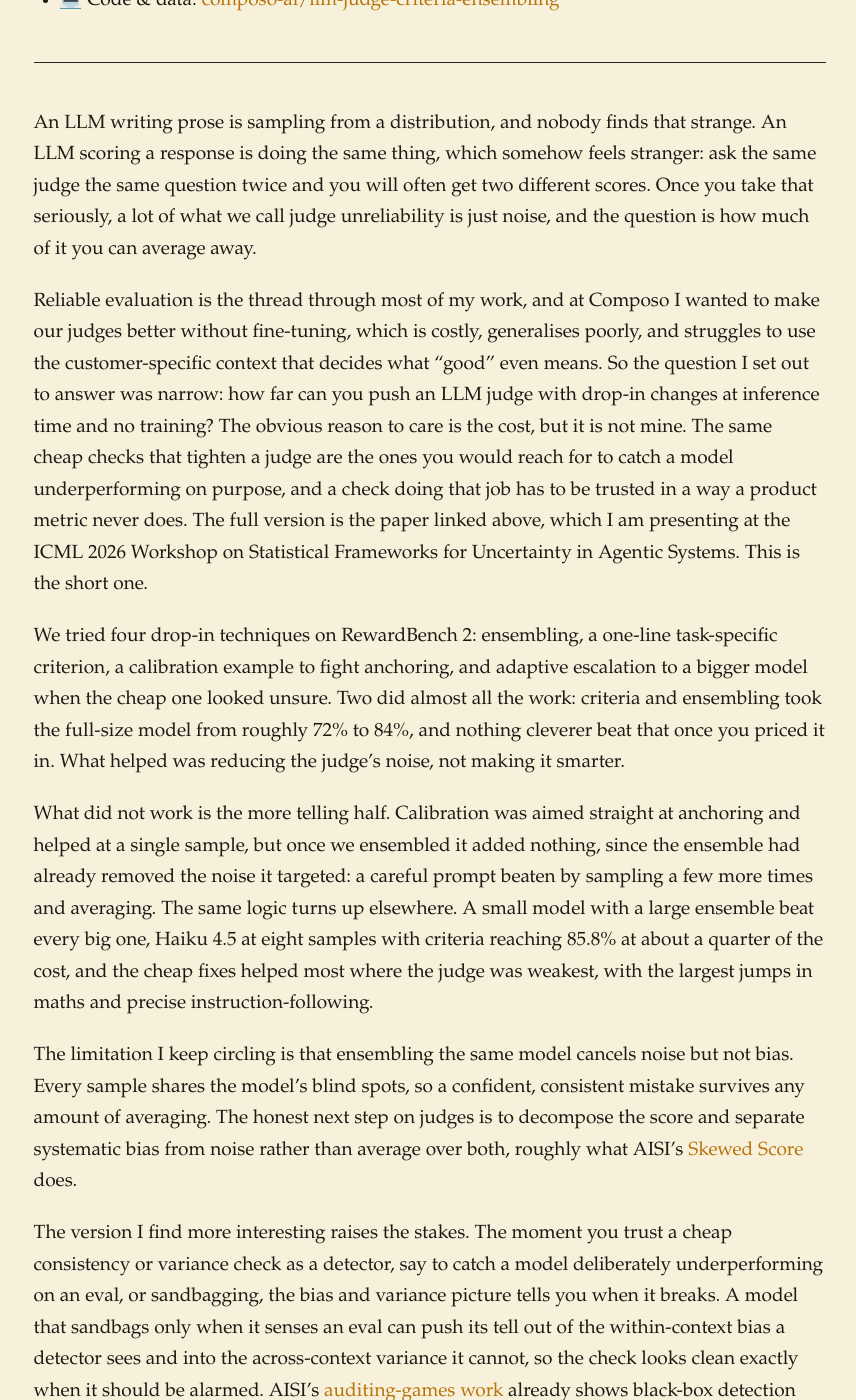
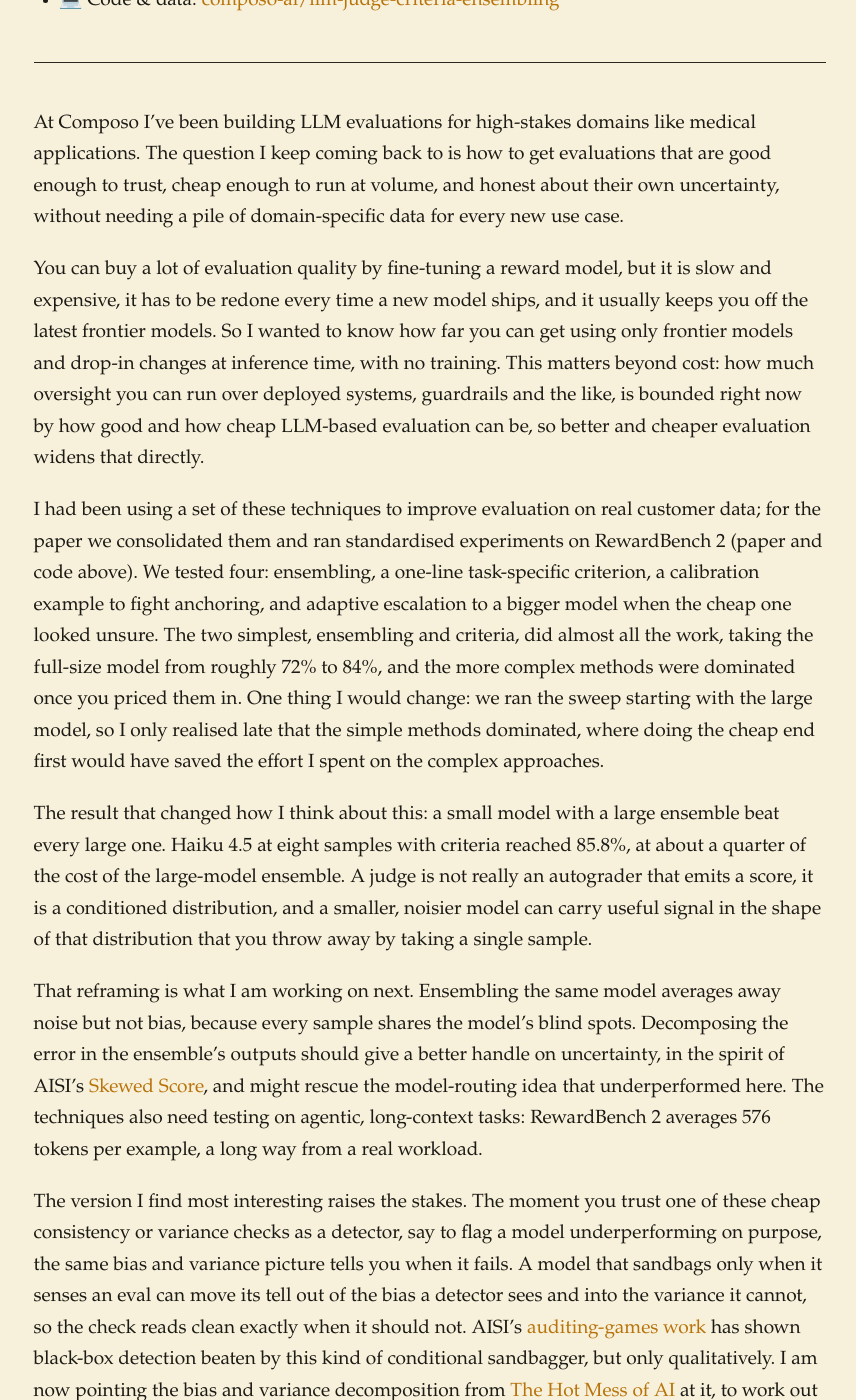
Before and after one commit to ryanlail/ryanlail.github.io, a Jekyll site: the page built from _posts/2026-05-29-cost-effective-llm-as-a-judge.md, in a window 1280 px wide and 1400 px high, scrolled down 359 px. Shown: the whole window, without its empty margins (161-1017 px from the left). Built offline with Jekyll 4.4.1, drawn with Linux system fonts in a browser that asks for light colours; some of the changed text lies outside the part shown.

Commit message:
Rework LLM-judge post; add homepage subtitle with RewardBench2 result
Replace post body/description with the frontier-model, oversight-framed
version. Add a post `subtitle` field and prefer it for the homepage
post-list excerpt, falling back to `description`.

https://claude.ai/code/session_01Fm8eSAepmCxUSSeqJrEjMh

```diff
--- a/_layouts/home.html
+++ b/_layouts/home.html
@@ -15,7 +15,9 @@ layout: default
         <time class="post-list__date" datetime="{{ post.date | date_to_xmlschema }}">{{ post.date | date: "%Y-%m-%d" }}</time>
         <span class="post-list__title">{{ post.title | escape }}</span>
       </a>
-      {%- if post.description -%}
+      {%- if post.subtitle -%}
+      <p class="post-list__excerpt">{{ post.subtitle | strip_html | truncate: 180 }}</p>
+      {%- elsif post.description -%}
       <p class="post-list__excerpt">{{ post.description | strip_html | truncate: 180 }}</p>
       {%- endif -%}
     </li>
--- a/_posts/2026-05-29-cost-effective-llm-as-a-judge.md
+++ b/_posts/2026-05-29-cost-effective-llm-as-a-judge.md
@@ -4,9 +4,9 @@ title: "Making LLM judges more reliable without fine-tuning"
 date: 2026-05-29
 tags: [research, llm-as-a-judge, evaluation, icml]
 description: >-
-  Most of what we call LLM-judge unreliability is just noise. What cheaply
-  averages it away, what does not, and why the same question gets sharper when
-  the judge is a safety monitor.
+  How far you can push an LLM judge using only frontier models and inference-time
+  changes, what that buys for scaling oversight, and where it goes next.
+subtitle: "Improving RewardBench2 performance by 13.5%"
 ---
 
 - 📄 Paper: [arXiv:2604.13717](https://arxiv.org/abs/2604.13717)
@@ -14,19 +14,17 @@ description: >-
 
 ---
 
-An LLM writing prose is sampling from a distribution, and nobody finds that strange. An LLM scoring a response is doing the same thing, which somehow feels stranger: ask the same judge the same question twice and you will often get two different scores. Once you take that seriously, a lot of what we call judge unreliability is just noise, and the question is how much of it you can average away.
+At Composo I've been building LLM evaluations for high-stakes domains like medical applications. The question I keep coming back to is how to get evaluations that are good enough to trust, cheap enough to run at volume, and honest about their own uncertainty, without needing a pile of domain-specific data for every new use case.
 
-Reliable evaluation is the thread through most of my work, and at Composo I wanted to make our judges better without fine-tuning, which is costly, generalises poorly, and struggles to use the customer-specific context that decides what "good" even means. So the question I set out to answer was narrow: how far can you push an LLM judge with drop-in changes at inference time and no training? The obvious reason to care is the cost, but it is not mine. The same cheap checks that tighten a judge are the ones you would reach for to catch a model underperforming on purpose, and a check doing that job has to be trusted in a way a product metric never does. The full version is the paper linked above, which I am presenting at the ICML 2026 Workshop on Statistical Frameworks for Uncertainty in Agentic Systems. This is the short one.
+You can buy a lot of evaluation quality by fine-tuning a reward model, but it is slow and expensive, it has to be redone every time a new model ships, and it usually keeps you off the latest frontier models. So I wanted to know how far you can get using only frontier models and drop-in changes at inference time, with no training. This matters beyond cost: how much oversight you can run over deployed systems, guardrails and the like, is bounded right now by how good and how cheap LLM-based evaluation can be, so better and cheaper evaluation widens that directly.
 
-We tried four drop-in techniques on RewardBench 2: ensembling, a one-line task-specific criterion, a calibration example to fight anchoring, and adaptive escalation to a bigger model when the cheap one looked unsure. Two did almost all the work: criteria and ensembling took the full-size model from roughly 72% to 84%, and nothing cleverer beat that once you priced it in. What helped was reducing the judge's noise, not making it smarter.
+I had been using a set of these techniques to improve evaluation on real customer data; for the paper we consolidated them and ran standardised experiments on RewardBench 2 (paper and code above). We tested four: ensembling, a one-line task-specific criterion, a calibration example to fight anchoring, and adaptive escalation to a bigger model when the cheap one looked unsure. The two simplest, ensembling and criteria, did almost all the work, taking the full-size model from roughly 72% to 84%, and the more complex methods were dominated once you priced them in. One thing I would change: we ran the sweep starting with the large model, so I only realised late that the simple methods dominated, where doing the cheap end first would have saved the effort I spent on the complex approaches.
 
-What did not work is the more telling half. Calibration was aimed straight at anchoring and helped at a single sample, but once we ensembled it added nothing, since the ensemble had already removed the noise it targeted: a careful prompt beaten by sampling a few more times and averaging. The same logic turns up elsewhere. A small model with a large ensemble beat every big one, Haiku 4.5 at eight samples with criteria reaching 85.8% at about a quarter of the cost, and the cheap fixes helped most where the judge was weakest, with the largest jumps in maths and precise instruction-following.
+The result that changed how I think about this: a small model with a large ensemble beat every large one. Haiku 4.5 at eight samples with criteria reached 85.8%, at about a quarter of the cost of the large-model ensemble. A judge is not really an autograder that emits a score, it is a conditioned distribution, and a smaller, noisier model can carry useful signal in the shape of that distribution that you throw away by taking a single sample.
 
-The limitation I keep circling is that ensembling the same model cancels noise but not bias. Every sample shares the model's blind spots, so a confident, consistent mistake survives any amount of averaging. The honest next step on judges is to decompose the score and separate systematic bias from noise rather than average over both, roughly what AISI's [Skewed Score](https://www.aisi.gov.uk/blog/llm-judges-on-trial-a-new-statistical-framework-to-assess-autograders) does.
+That reframing is what I am working on next. Ensembling the same model averages away noise but not bias, because every sample shares the model's blind spots. Decomposing the error in the ensemble's outputs should give a better handle on uncertainty, in the spirit of AISI's [Skewed Score](https://www.aisi.gov.uk/blog/llm-judges-on-trial-a-new-statistical-framework-to-assess-autograders), and might rescue the model-routing idea that underperformed here. The techniques also need testing on agentic, long-context tasks: RewardBench 2 averages 576 tokens per example, a long way from a real workload.
 
-The version I find more interesting raises the stakes. The moment you trust a cheap consistency or variance check as a detector, say to catch a model deliberately underperforming on an eval, or sandbagging, the bias and variance picture tells you when it breaks. A model that sandbags only when it senses an eval can push its tell out of the within-context bias a detector sees and into the across-context variance it cannot, so the check looks clean exactly when it should be alarmed. AISI's [auditing-games work](https://arxiv.org/abs/2512.07810) already shows black-box detection defeated by conditional sandbaggers, but only qualitatively. I am now pointing the bias and variance decomposition from [The Hot Mess of AI](https://arxiv.org/abs/2601.23045) at this, to work out when these detectors give false reassurance and whether the blind spot can be closed without already knowing the trigger. That is the next post.
-
-A check that ranks chatbot answers is a product problem; the same check pointed at a model hiding what it can do is a safety problem. Nothing about the instrument changes, only how much it costs you to be wrong about it.
+The version I find most interesting raises the stakes. The moment you trust one of these cheap consistency or variance checks as a detector, say to flag a model underperforming on purpose, the same bias and variance picture tells you when it fails. A model that sandbags only when it senses an eval can move its tell out of the bias a detector sees and into the variance it cannot, so the check reads clean exactly when it should not. AISI's [auditing-games work](https://arxiv.org/abs/2512.07810) has shown black-box detection beaten by this kind of conditional sandbagger, but only qualitatively. I am now pointing the bias and variance decomposition from [The Hot Mess of AI](https://arxiv.org/abs/2601.23045) at it, to work out when these detectors give false reassurance and whether the gap can be closed without already knowing the trigger. That is the next post.
 
 ---
 
```
